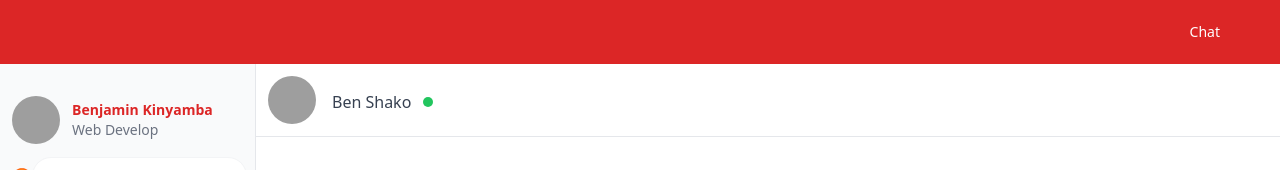
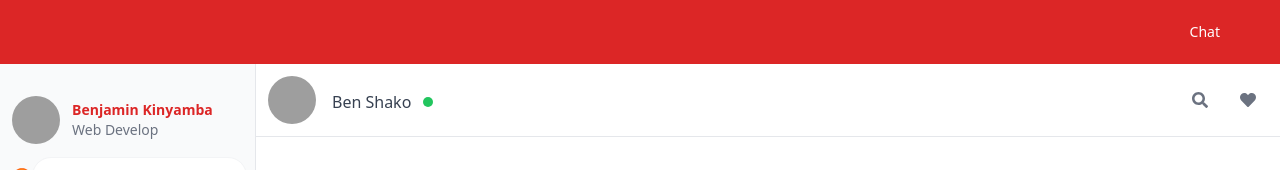
Before and after one commit to DoddyMatabaro/talkit-client, a React (Vite) app in the folder talkit-client/: page / in a window 1280 px wide. Shown: the top 170 px of the page. Built offline with nearby package versions, Linux system fonts and the light colour scheme; grey boxes are pictures that could not be loaded.

Commit message:
style: messages box

```diff
--- a/talkit-client/src/screen/Chat.jsx
+++ b/talkit-client/src/screen/Chat.jsx
@@ -1,5 +1,6 @@
 import React from 'react'
 import profile from '../assets/images/profile.jpg';
+import { FaBeer, FaHeart, FaSearch } from 'react-icons/fa';
 
 function Chat() {
   return (
@@ -155,6 +156,23 @@ function Chat() {
                                             </div>
                                         </div>
                                     </div>
+
+                                    <div className="flex items-center space-x-2">
+                                        <button className='inline-flex items-center justify-center rounded-full h-10 w-10 transition duration-500 ease-in-out text-gray-500 hover:bg-gray-300 focus:outline-none'>
+                                            <FaSearch/>
+                                        </button>
+                                        <button className='inline-flex items-center justify-center rounded-full h-10 w-10 transition duration-500 ease-in-out text-gray-500 hover:bg-gray-300 focus:outline-none'>
+                                            <FaHeart/>
+                                        </button>
+                                    </div>
+                                </div>
+                                {/* messages */}
+                                <div id='messages' className="flex felx-col space-y-4 p-3 overflow-y-auto scrollbar-thumb-blue scrollbar-thumb-rounded scrollbar-track-blue-lighter scrollbar-w-2 scrolling-touch">
+                                    <div className='chat-message'>
+                                        <div className='flex items-center'>
+                                            <div className='flex flex-coll space-y-2 text-xs mx-w-'></div>
+                                        </div>
+                                    </div>
                                 </div>
                         </div>
                     </div>
```
